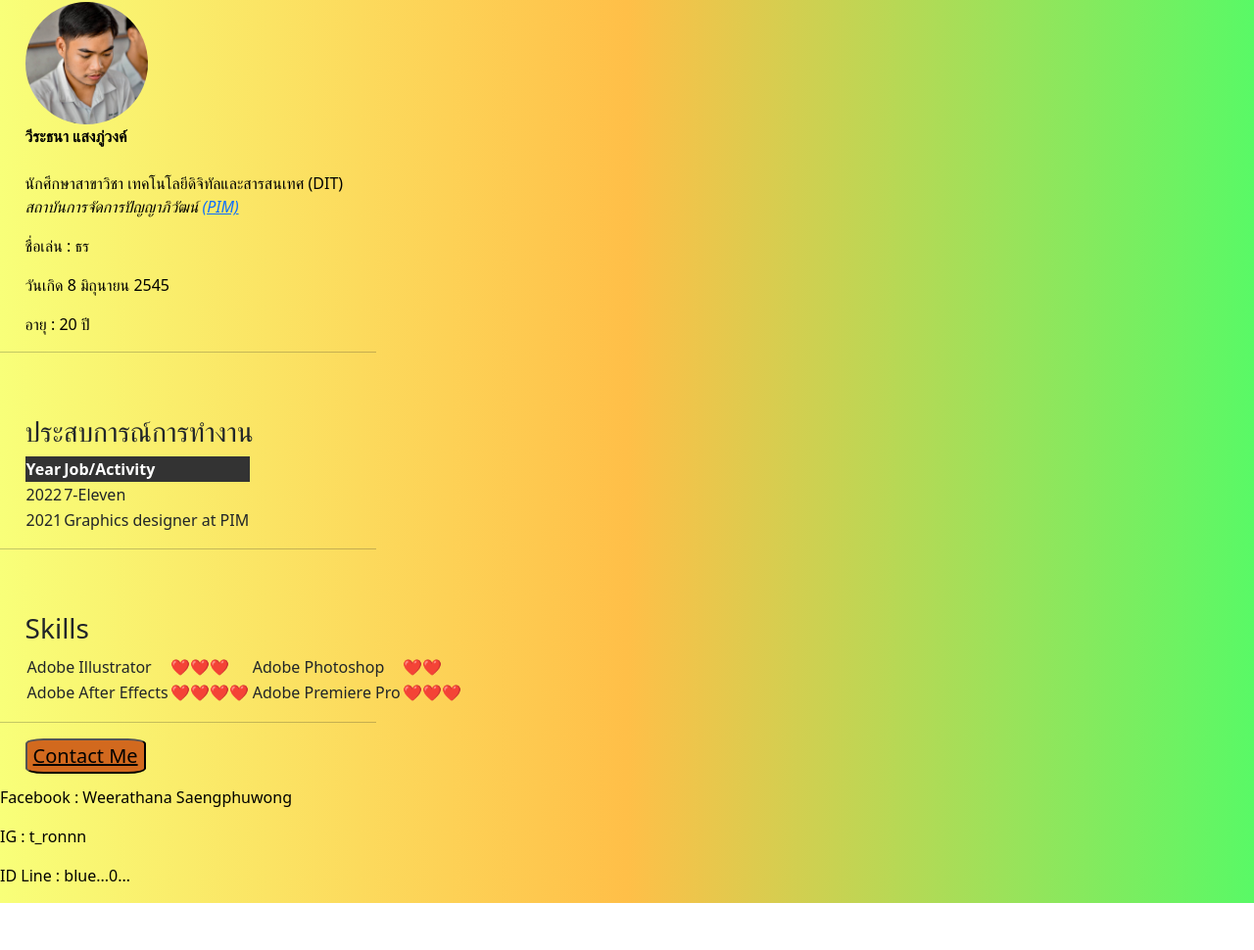
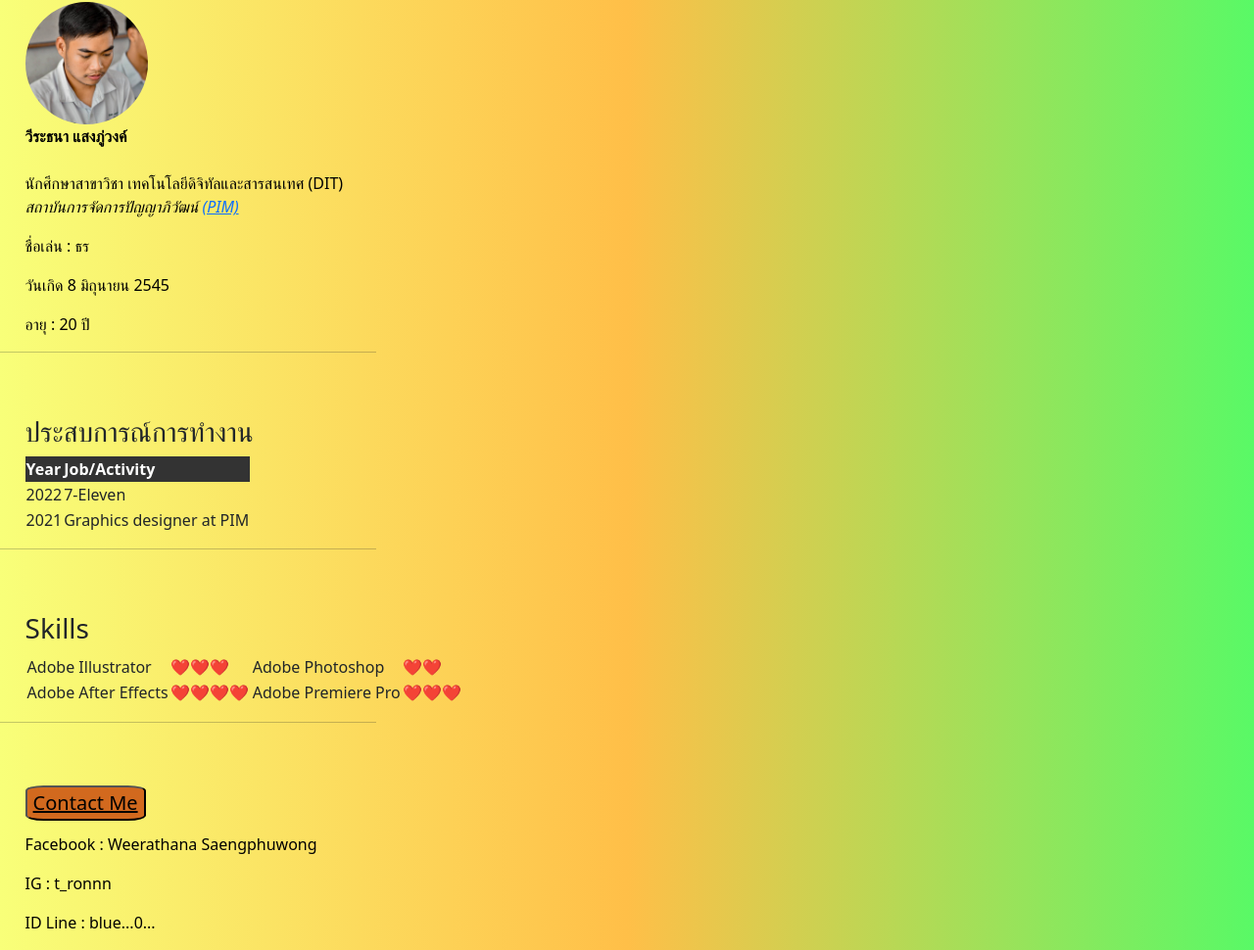
Before and after one commit to Weerathana19/ResumeV1, a plain HTML site: page index.html in a window 1280 px wide. Shown: the part 62-1032 px from the top of the page at 98% size. Before the commit the page ends 984 px from the top, so only its background shows below. Drawn offline with nearby package versions, Linux system fonts and the light colour scheme.

Commit message:
Add files via upload

```diff
--- a/styles.css
+++ b/styles.css
@@ -48,3 +48,12 @@ h1, h3, strong {
 .a1{
   color: black;
 }
+
+.div2{
+  margin-left: 2%;
+
+}
+
+.div3{
+  margin-top: 5%;
+}
```
